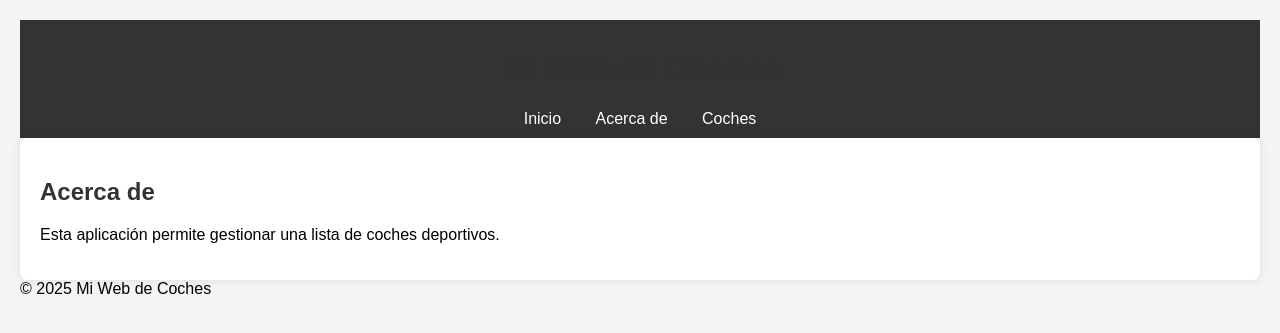
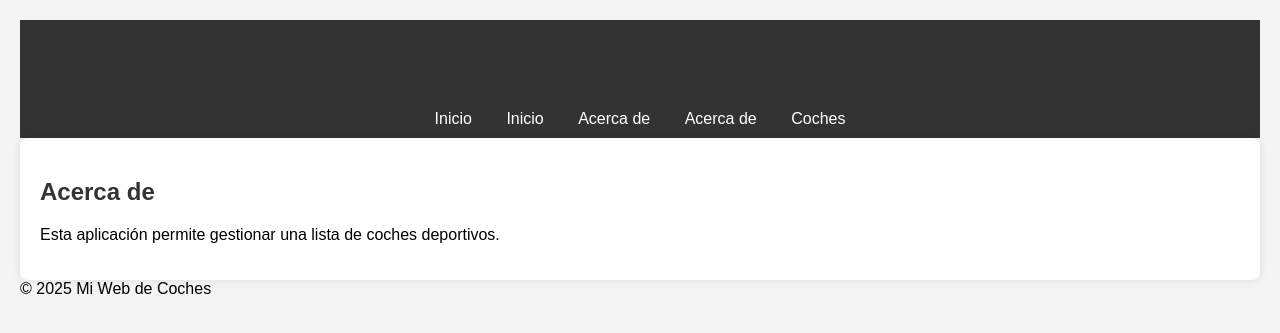
Before and after one commit to AlfonsoJimena/UniversidadUPM, a Flask app: page /about in a window 1280 px wide. Shown: the top 333 px of the page. Run offline with Flask 3, Linux system fonts and the light colour scheme.

Commit message:
Actualizaciones de Natalia en layout.html

```diff
--- a/TWEB/Práctica 2/app/templates/layout.html
+++ b/TWEB/Práctica 2/app/templates/layout.html
@@ -10,7 +10,9 @@
         <h1>Mi Web de Coches</h1>
         <nav>
             <a href="{{ url_for('index') }}">Inicio</a>
+            <a href="/index">Inicio</a>
             <a href="{{ url_for('about') }}">Acerca de</a>
+            <a href="/about">Acerca de</a>
             <a href="{{ url_for('coches.listar_coches') }}">Coches</a>
         </nav>
     </header>
```
